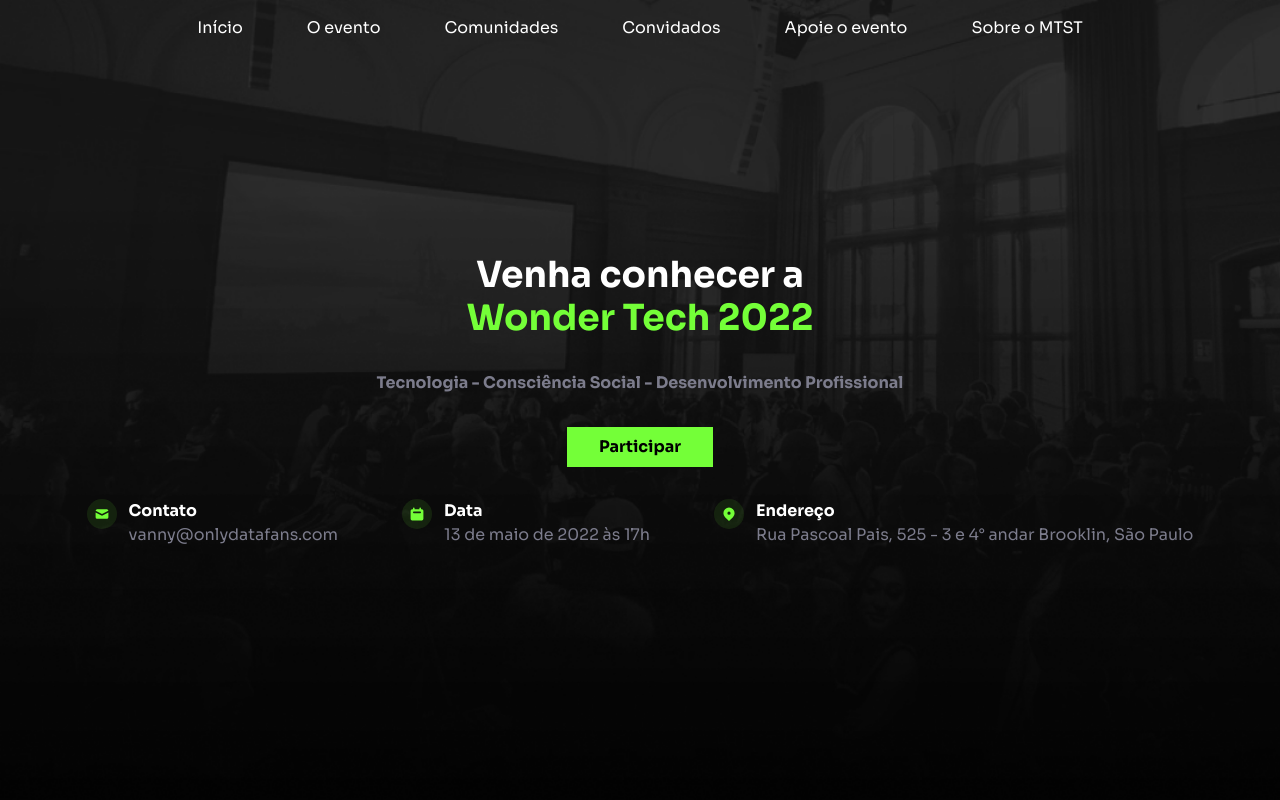
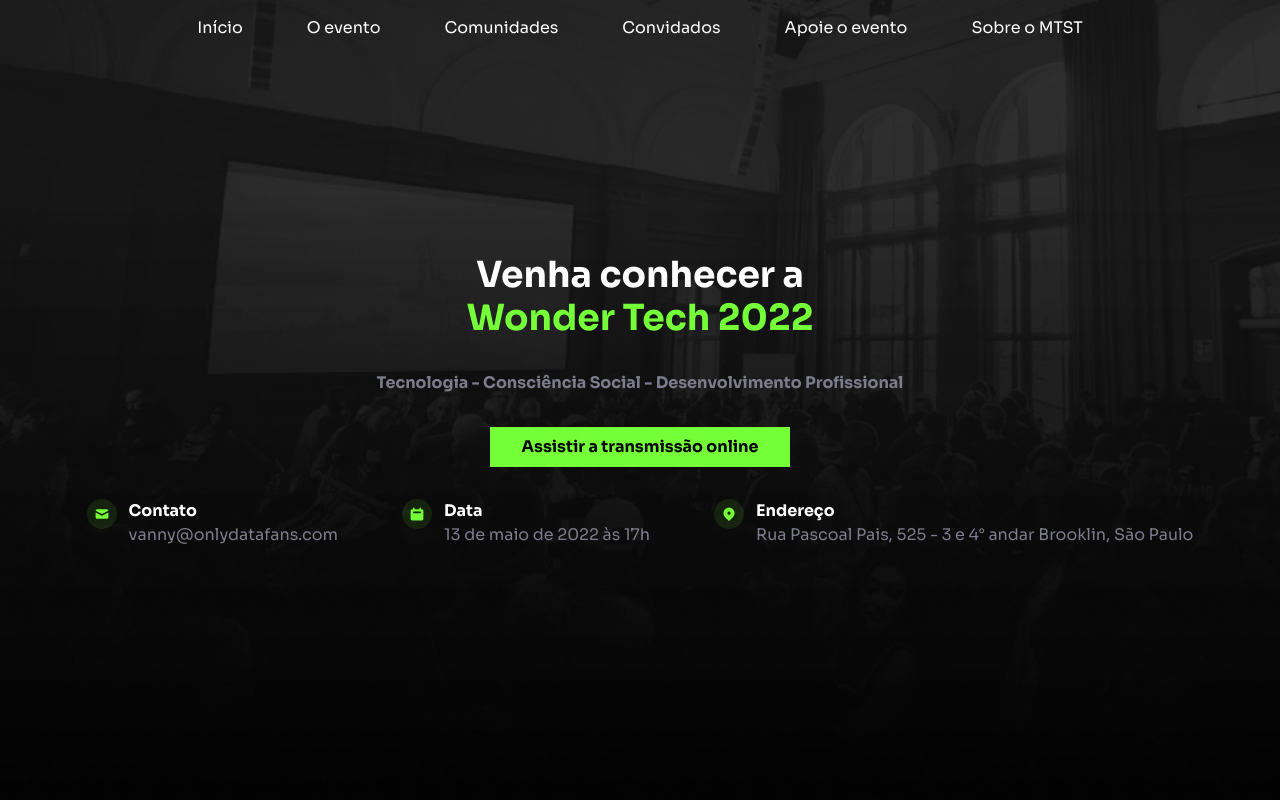
Before and after one commit to LeonardoRafaelDev/landing-page, a Next.js app: page / in a window 1280 px wide. Shown: the top 800 px of the page. Built offline with nearby package versions, Linux system fonts and the light colour scheme.

Commit message:
fix(mainInfo): change to link transmission

```diff
--- a/components/Button.tsx
+++ b/components/Button.tsx
@@ -15,6 +15,11 @@ export function Button({ href, target, children }: ButtonProps) {
       py="2"
       fontWeight="bold"
       bgColor="brand.green"
+      _hover={{
+        bgColor: "brand.background",
+        color: "brand.green",
+        textDecoration: "none"
+      }}
     >
       {children}
     </Link>
--- a/components/HorizontalInfo.tsx
+++ b/components/HorizontalInfo.tsx
@@ -1,13 +1,15 @@
-import { Circle, Flex, Icon, Text } from "@chakra-ui/react";
+import { Circle, Flex, Icon, Link, Text } from "@chakra-ui/react";
 import { IconType } from "react-icons";
 
 interface HorizontalInfoProps {
   icon: IconType,
   title: string,
   content: string
+  isLink?: boolean
+  href?: string
 }
 
-export function HorizontalInfo({ icon, title, content }: HorizontalInfoProps) {
+export function HorizontalInfo({ icon, title, content, isLink, href }: HorizontalInfoProps) {
   return (
     <Flex gap="3">
       <Circle
@@ -24,7 +26,9 @@ export function HorizontalInfo({ icon, title, content }: HorizontalInfoProps) {
           {title}
         </Text>
         <Text color="brand.gray">
-          {content}
+          {
+            isLink ? <Link href={href} isExternal _hover={{color: "brand.green" }}>{content}</Link> : content
+          }
         </Text>
       </Flex>
     </Flex>
--- a/components/MainInfo.tsx
+++ b/components/MainInfo.tsx
@@ -26,12 +26,14 @@ export function MainInfo() {
         <Text color="brand.gray" textAlign="center" fontWeight="bold" px="4">
           Tecnologia - Consciência Social - Desenvolvimento Profissional
         </Text>
-        <Button href="https://www.sympla.com.br/wonder-tech-2022__1567456" target="_blank">Participar</Button>
+        <Button href="https://youtu.be/bjVWrgSvpxM" target="_blank">Assistir a transmissão online</Button>
         <Flex direction={["column", "row-reverse"]} px="6" gap={["4", "16"]}>
           <HorizontalInfo
             icon={HiLocationMarker}
             title="Endereço"
             content="Rua Pascoal Pais, 525 - 3 e 4° andar Brooklin, São Paulo"
+            isLink
+            href="https://goo.gl/maps/jeNFU1Q2rPuLsRiW9"
           />
           <HorizontalInfo
             icon={HiCalendar}
```
